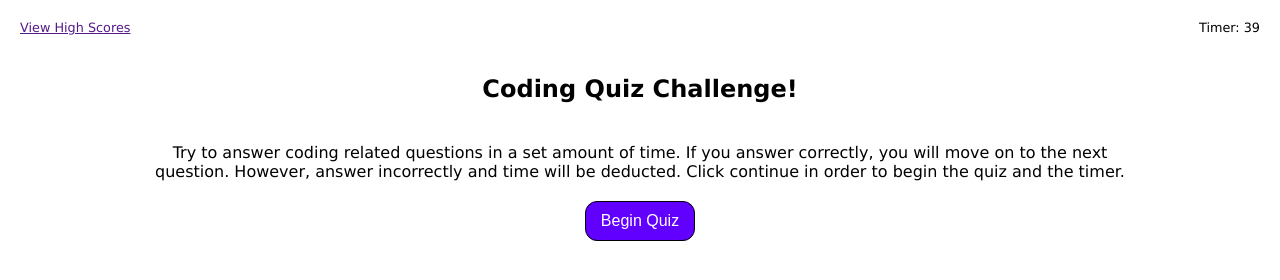
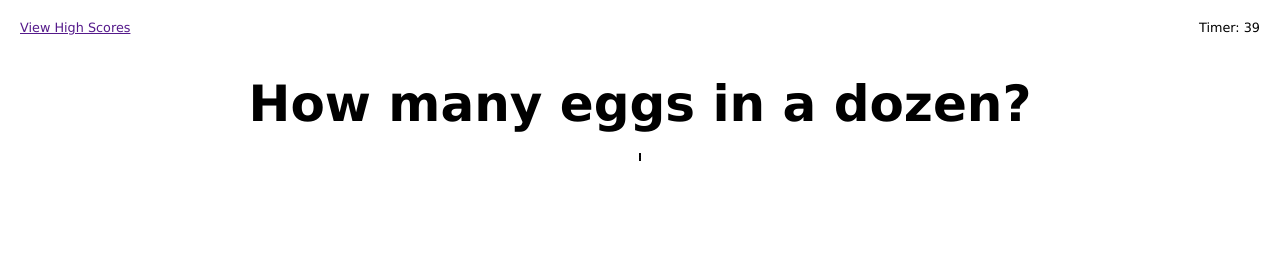
Before and after one commit to dannyramirezgd/coding-quiz, a plain HTML site: page index.html in a window 1280 px wide. Both pictures are taken after a click on the button "Begin Quiz". Drawn offline with Linux system fonts and the light colour scheme.

Commit message:
added first question but still needs CSS updates and functionality updates

```diff
--- a/assets/script.js
+++ b/assets/script.js
@@ -1,7 +1,42 @@
 var beginQuizButton = document.querySelector("#begin-quiz-btn");
+var questionDocEl = document.querySelector("#question");
+var possibleAnswersEl = document.querySelector("#possible-answers");
 
 var beginQuiz = function (){
-    window.alert("button has been pressed!")
+    var splashScreenEl = document.getElementById("splash-screen");
+    splashScreenEl.parentNode.removeChild(splashScreenEl);
+    var instructions = document.getElementById("instructions");
+    instructions.parentNode.removeChild(instructions);
+    var beginQuizButton = document.getElementById("begin-quiz-btn");
+    beginQuizButton.parentNode.removeChild(beginQuizButton);
+    firstQuestion();
+}
+var firstQuestion = function(){
+    console.log("hello?")
+    var questionBlockEl = document.createElement("div");
+    questionBlockEl.className = "question-block";
+        questionDocEl.appendChild(questionBlockEl);
+
+    questionBlockEl.innerHTML = "<p class = 'question'>How many eggs in a dozen?</p>";
+    var questionEl = document.createElement("li");
+    //questionEl.innerHTML = "<a href='#'>12</a>";
+    possibleAnswersEl.appendChild(questionEl);
+    questionBlockEl.innerHTML = "<p class = 'question'>How many eggs in a dozen?</p>";
+    var questionEl = document.createElement("li");
+    //questionEl.innerHTML = "<a href='#'>5</a>";
+    possibleAnswersEl.appendChild(questionEl);
+    questionBlockEl.innerHTML = "<p class = 'question'>How many eggs in a dozen?</p>";
+    var questionEl = document.createElement("li");
+    //questionEl.innerHTML = "<a href='#'>7</a>";
+    possibleAnswersEl.appendChild(questionEl);
+    questionBlockEl.innerHTML = "<p class = 'question'>How many eggs in a dozen?</p>";
+    var questionEl = document.createElement("li");
+    //questionEl.innerHTML = "<a href='#'>18</a>";
+    possibleAnswersEl.appendChild(questionEl);
+
+
+
+
 }
 
 beginQuizButton.addEventListener("click", beginQuiz);
--- a/assets/style.css
+++ b/assets/style.css
@@ -17,6 +17,9 @@ header{
     display: flex;
     flex-wrap: wrap;
     justify-content:center;
+}
+main{
+    display: flex;
 }
 .highscores{
     flex: 1;
@@ -38,13 +41,17 @@ header{
 .question-block h2{
     color: black;
     padding: 20px;
+    width: 100%;
+    font-size: 50px;
+}
+.question {
+    margin: auto;
 }
 .instructions{
     padding: 20px;
 }
 .begin-quiz-btn{
     background-color: var(--primary);
-
     color: white;
     border-radius: 12px;
     outline: none;
@@ -58,3 +65,27 @@ header{
     top: 0;
     border: none;
 }
+.possible-answers{
+    list-style-type: none;
+    text-decoration: none;
+}
+.possible-answers li{
+    list-style-type: none;
+    width:100%;
+    background-color: var(--primary);
+    list-style-type: none;
+    text-decoration: none;
+    font-size: 50px;
+    color: black;
+    background-color: var(--primary);
+    border-radius: 15%;
+    border: 1px solid black;
+    cursor: pointer;
+    outline: none;
+}
+
+.possible-answers a:active{
+    box-shadow: 0 0px var(--secondary);
+    top: 0;
+    border: none;
+}
--- a/index.html
+++ b/index.html
@@ -16,16 +16,17 @@
     </header>
     <!--The question-->
     <main class="question-block">
-      <h2 class = "question">Coding Quiz Challenge!</h2>
-      <p class="instructions">
+      <h2 id="splash-screen" class = "question">Coding Quiz Challenge!</h2>
+      <h2 id = "question"></h2>
+      <p id="instructions" class="instructions">
         Try to answer coding related questions in a set amount of time. If you
         answer correctly, you will move on to the next question. However, answer
         incorrectly and time will be deducted. Click continue in order to begin
         the quiz and the timer.
       </p>
       <button class ="begin-quiz-btn" id="begin-quiz-btn">Begin Quiz</button>
-      <ol class = "possible-answers"></ol>
-    </section>
+      <ol id="possible-answers" class = "possible-answers"></ol>
+    </main>
     <script src="assets/script.js"></script>
   </body>
 </html>
```
